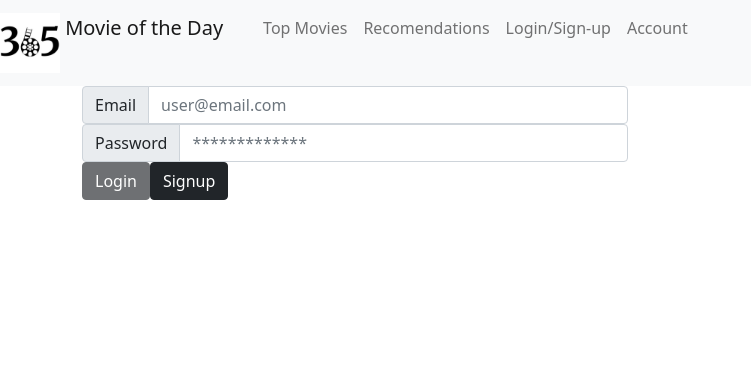
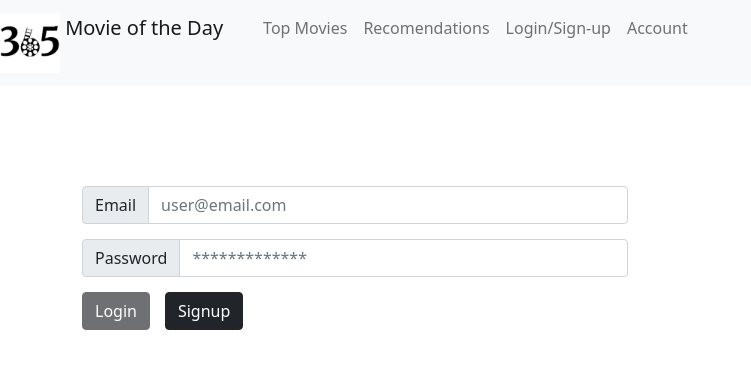
Before and after one commit to StephenMabry/CS230, an Angular app: page /auth in a window 1280 px wide. Shown: the top 368 px of the page, without its empty margins (0-751 px from the left). Built offline with nearby package versions, Linux system fonts and the light colour scheme; what @angular/fire would draw is missing.

Commit message:
Merge branch 'master' of https://github.com/tdevine1/WVU_CS230_2022.01_Group05

```diff
--- a/src/app/Users/user.component.css
+++ b/src/app/Users/user.component.css
@@ -0,0 +1,11 @@
+.container{
+    margin-top: 100px;
+}
+
+.btn{
+    margin-right: 15px;
+}
+
+.input-group{
+    margin-bottom: 15px;
+}
--- a/src/app/Users/user.component.html
+++ b/src/app/Users/user.component.html
@@ -18,8 +18,8 @@
                         ngModel name = "password"
                         required password minlength = "8">
                 </div>
-                <button class = "btn btn-dark" type = "submit" [disabled] = "!authForm.valid">Login</button>
-                <button class = "btn btn-dark" type = "submit" >Signup</button>
+                <button class = "btn btn-dark" id = "login" name = "submitButton" type = "submit" [disabled] = "!authForm.valid">Login</button>
+                <button class = "btn btn-dark" id = "signup" name = "submitButton" type = "submit" >Signup</button>
             </form>
         </div>
     </div>
--- a/src/app/Users/user.component.ts
+++ b/src/app/Users/user.component.ts
@@ -14,12 +14,21 @@ export class UserComponent implements OnInit {
   }
 
   public onSubmit(data: any){
+
     console.log("Button clicked");
     console.log(data);
 
-    this.auth.signup(data.value.email, data.value.password).subscribe(data => {console.log(data)});
+    var buttonClicked = data['name'];
+    console.log("did the thing");
+    console.log(buttonClicked);
+
+    if(buttonClicked == "signup"){
+      this.auth.signup(data.value.email, data.value.password).subscribe(data => {console.log(data)});
+      console.log("added");
+    }
 
     data.reset();
+
   }
 
 }
--- a/src/app/Users/user.service.ts
+++ b/src/app/Users/user.service.ts
@@ -26,4 +26,11 @@ export class UserService{
 
     }
 
+    public login(email:string, password:string){
+       const requestPayload = {
+        'email':email,
+        'password':password,
+       }
+    }
+
 }
--- a/src/app/top-navbar/top-navbar.component.html
+++ b/src/app/top-navbar/top-navbar.component.html
@@ -15,8 +15,8 @@
         <li class="nav-item">
           <a class="nav-link" href="#">Recomendations</a>
         </li>
-        <li class="nav-item">
-          <a class="nav-link" href="#">Login/Sign-up</a>
+        <li class="nav-item active">
+          <a class="nav-link" title = "auth" routerLink = "auth">Login/Sign-up</a>
         </li>
         <li class="nav-item">
           <a class="nav-link" href="#">Account</a>
```
